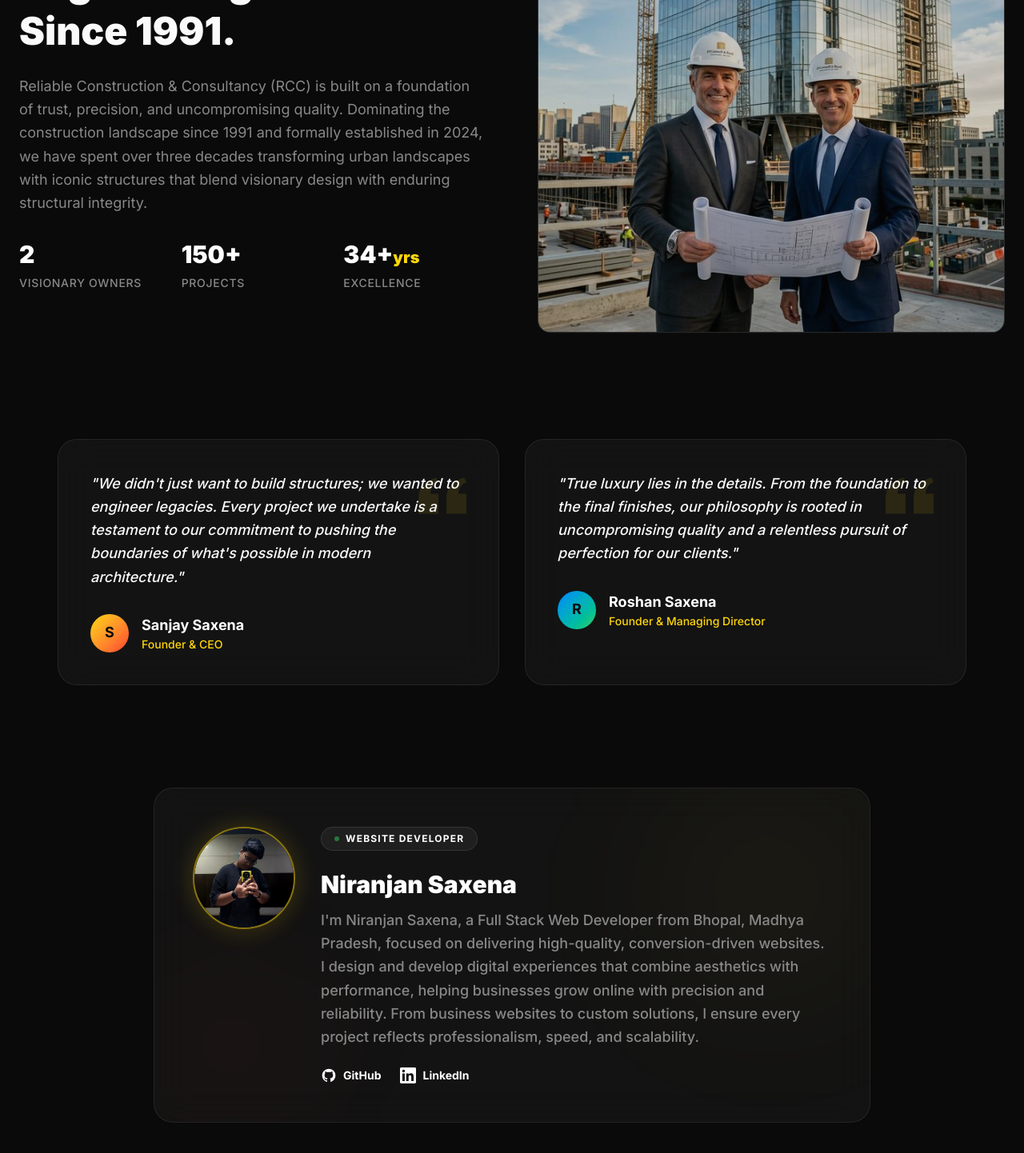
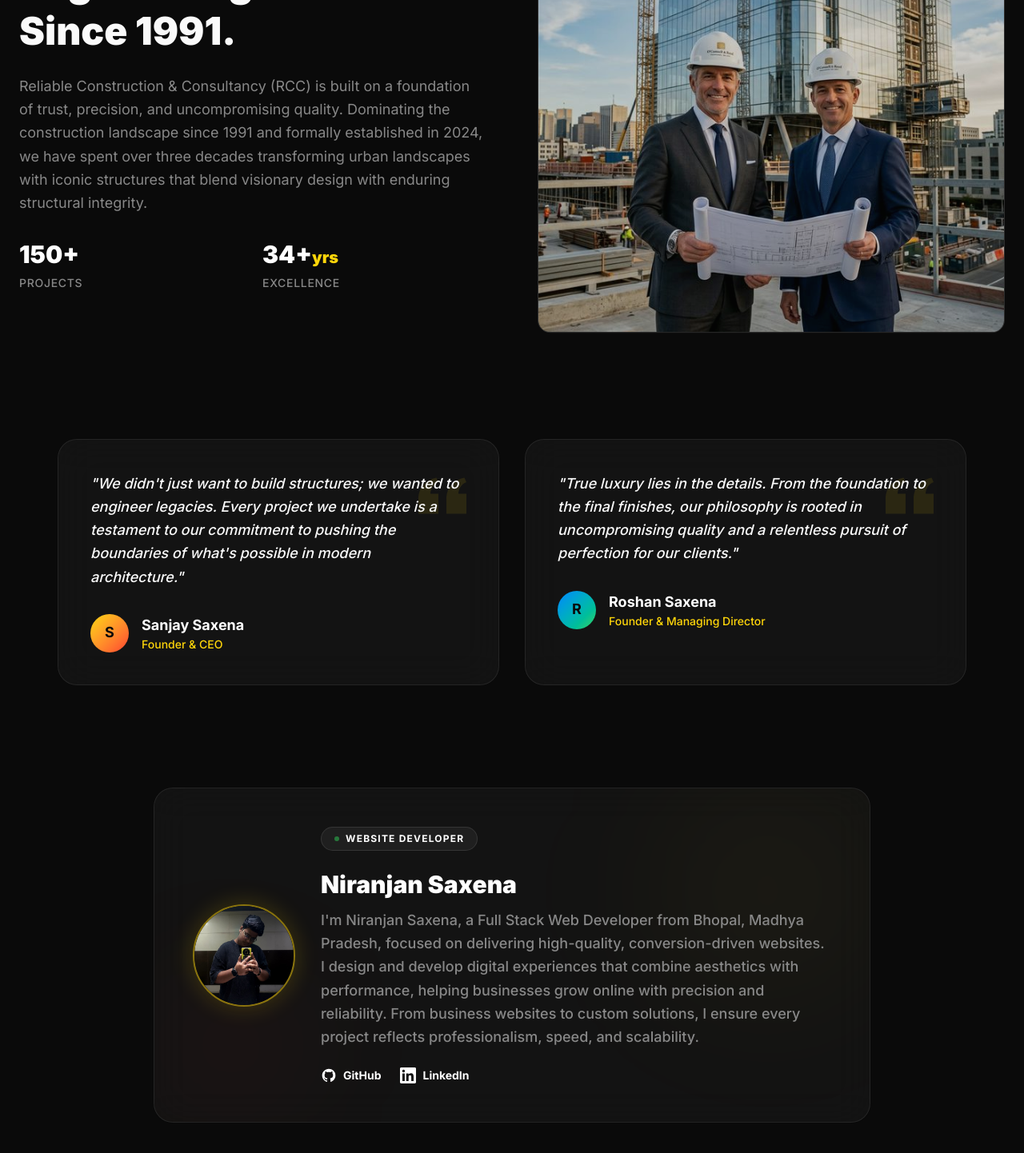
Before and after one commit to Niranjan8001/RCCbhopal, a Next.js app: page / in a window 1280 px wide. Shown: the part 8087-9529 px from the top of the page at 80% size. Built offline with nearby package versions, Linux system fonts and the light colour scheme.

Commit message:
last update

```diff
--- a/src/components/AboutUs.tsx
+++ b/src/components/AboutUs.tsx
@@ -37,11 +37,8 @@ export default function AboutUs() {
               we have spent over three decades transforming urban landscapes
               with iconic structures that blend visionary design with enduring structural integrity.
             </p>
-            <div className="grid grid-cols-3 gap-6">
-              <div>
-                <h4 className="text-3xl font-black text-white mb-2">2</h4>
-                <p className="text-sm font-medium text-muted uppercase tracking-wider">Visionary Owners</p>
-              </div>
+            <div className="grid grid-cols-2 gap-6">
+
               <div>
                 <h4 className="text-3xl font-black text-white mb-2">150+</h4>
                 <p className="text-sm font-medium text-muted uppercase tracking-wider">Projects</p>
@@ -130,7 +127,7 @@ export default function AboutUs() {
           <div className="glass-card rounded-[2rem] p-8 md:p-12 relative overflow-hidden group border border-white/10 bg-white/[0.02]">
             <div className="absolute inset-0 bg-gradient-to-br from-accent-yellow/10 via-transparent to-transparent opacity-0 group-hover:opacity-100 transition-opacity duration-700 pointer-events-none" />
 
-            <div className="flex flex-col md:flex-row items-center md:items-start gap-8 text-center md:text-left relative z-10">
+            <div className="flex flex-col md:flex-row items-center md:items-center gap-8 text-center md:text-left relative z-10">
               <div className="w-32 h-32 rounded-full shrink-0 shadow-[0_0_30px_rgba(255,214,10,0.2)] border-2 border-accent-yellow/50 relative overflow-hidden">
                 <Image src="/developer.png" alt="Niranjan Saxena" fill className="object-cover" />
               </div>
```
